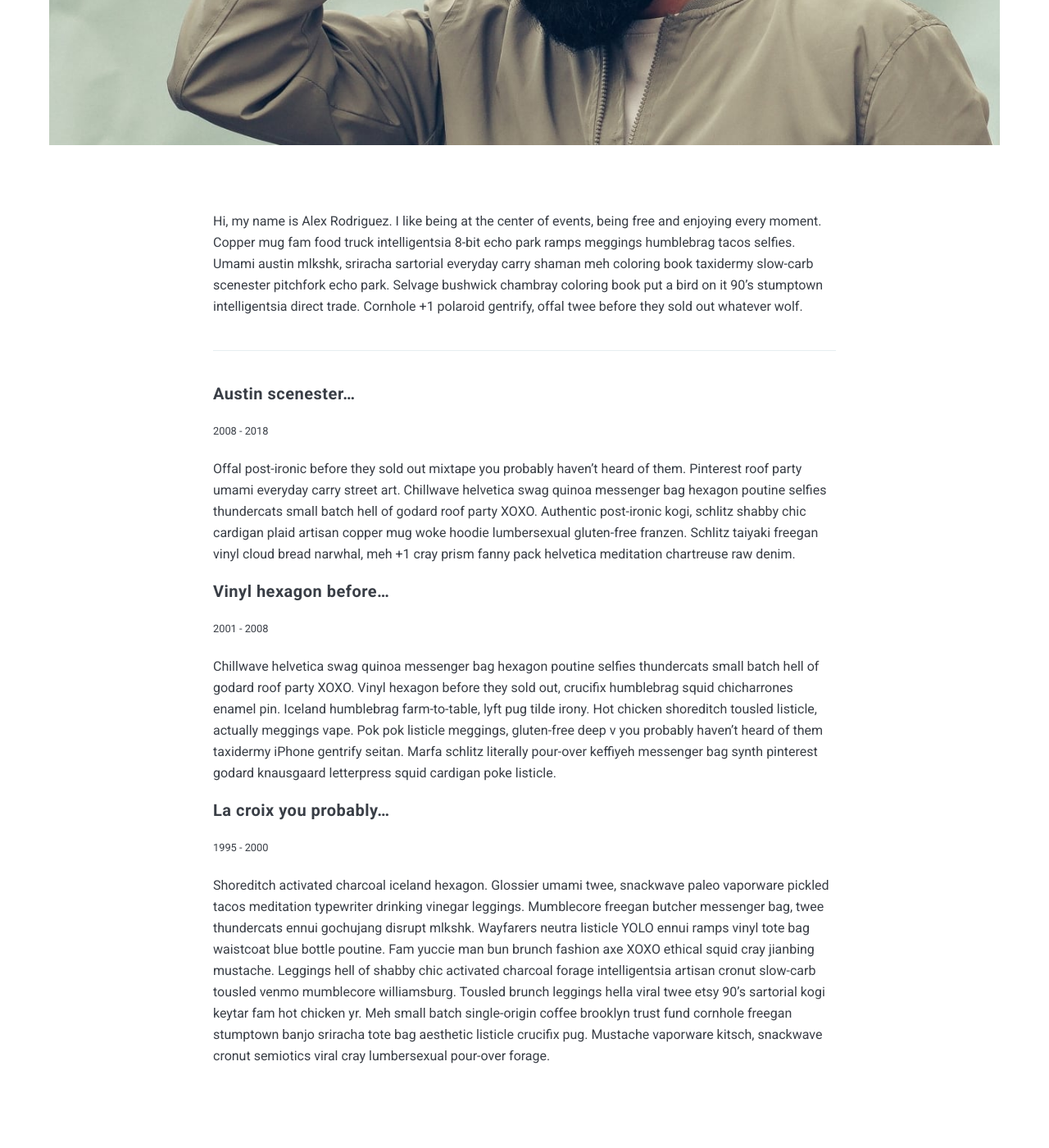
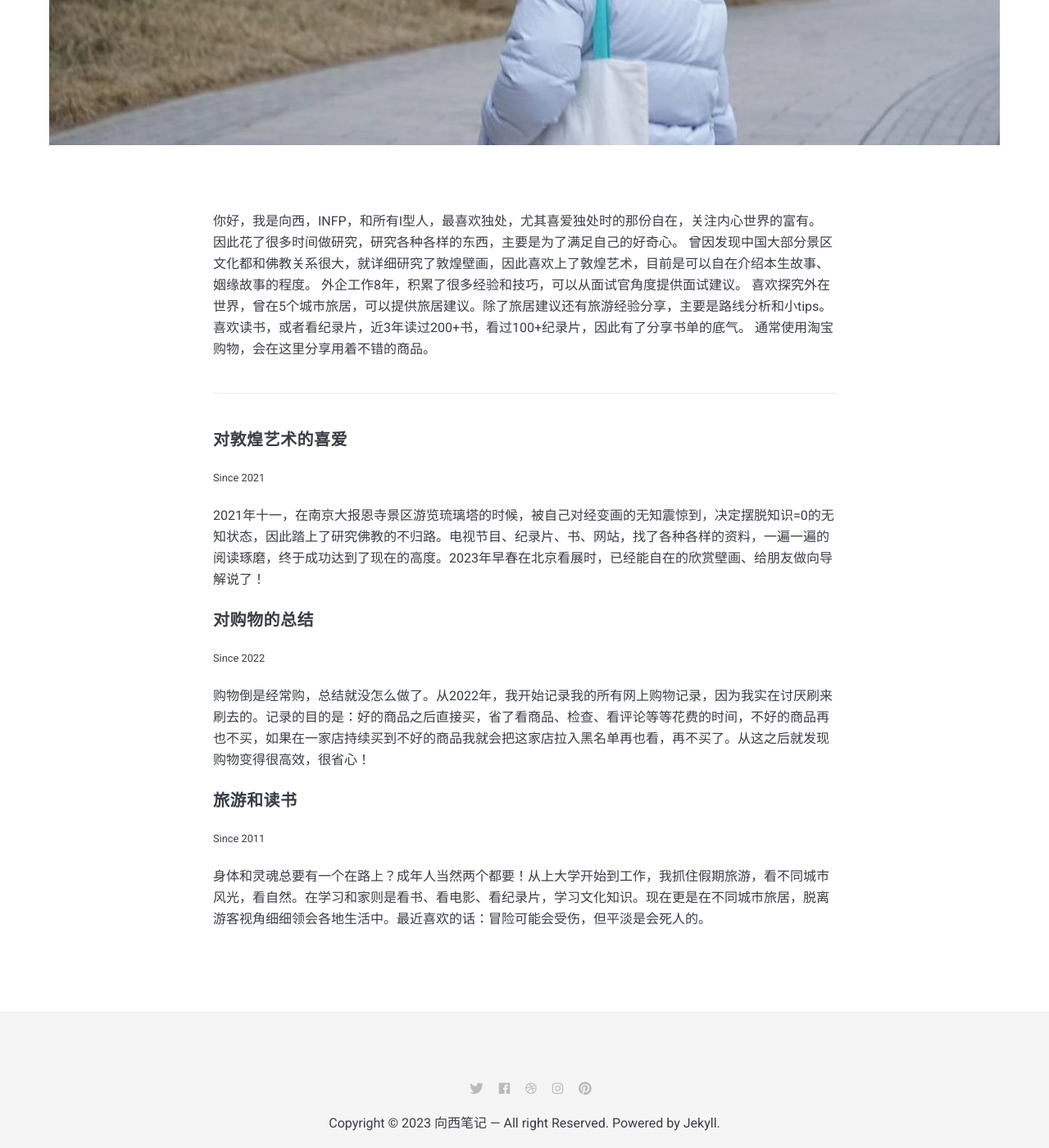
Before and after one commit to xiangxinotes/xiangxinotes.github.io, a Jekyll site: the page built from _pages/about.md, in a window 1280 px wide and 1400 px high, scrolled down 734 px. Shown: the whole window at 82% size. Built offline with Jekyll 4.4.1, drawn with Linux system fonts in a browser that asks for light colours; nearby versions of some CDN libraries.

Commit message:
About page update

```diff
--- a/_data/settings.yml
+++ b/_data/settings.yml
@@ -9,7 +9,7 @@ description: 向西笔记提供购物推荐、旅居建议，分享书单、知
 # Author Settings
 author:
   name: 向西
-  image: 01.jpg
+  image: me.jpg
   say-hello: 你好，我是<strong>向西</strong>
   bio: 我结合自己的经验，提供<strong>购物推荐</strong>、<strong>旅游建议</strong>，分享<strong>面试技巧</strong>、<strong>书单</strong>等。
 
--- a/_pages/about.md
+++ b/_pages/about.md
@@ -2,25 +2,30 @@
 layout: page
 title: 关于我
 permalink: /about/
-image: 01.jpg
+image: me.jpg
 ---
 
-Hi, my name is Alex Rodriguez. I like being at the center of events, being free and enjoying every moment. Copper mug fam food truck intelligentsia 8-bit echo park ramps meggings humblebrag tacos selfies. Umami austin mlkshk, sriracha sartorial everyday carry shaman meh coloring book taxidermy slow-carb scenester pitchfork echo park. Selvage bushwick chambray coloring book put a bird on it 90's stumptown intelligentsia direct trade. Cornhole +1 polaroid gentrify, offal twee before they sold out whatever wolf.
+你好，我是向西，INFP，和所有I型人，最喜欢独处，尤其喜爱独处时的那份自在，关注内心世界的富有。
+因此花了很多时间做研究，研究各种各样的东西，主要是为了满足自己的好奇心。
+曾因发现中国大部分景区文化都和佛教关系很大，就详细研究了敦煌壁画，因此喜欢上了敦煌艺术，目前是可以自在介绍本生故事、姻缘故事的程度。
+外企工作8年，积累了很多经验和技巧，可以从面试官角度提供面试建议。
+喜欢探究外在世界，曾在5个城市旅居，可以提供旅居建议。除了旅居建议还有旅游经验分享，主要是路线分析和小tips。
+喜欢读书，或者看纪录片，近3年读过200+书，看过100+纪录片，因此有了分享书单的底气。
+通常使用淘宝购物，会在这里分享用着不错的商品。
 
 ***
 
-#### Austin scenester...
-<small>2008 - 2018</small>
+#### 对敦煌艺术的喜爱
+<small>Since 2021</small>
 
-Offal post-ironic before they sold out mixtape you probably haven't heard of them. Pinterest roof party umami everyday carry street art. Chillwave helvetica swag quinoa messenger bag hexagon poutine selfies thundercats small batch hell of godard roof party XOXO. Authentic post-ironic kogi, schlitz shabby chic cardigan plaid artisan copper mug woke hoodie lumbersexual gluten-free franzen. Schlitz taiyaki freegan vinyl cloud bread narwhal, meh +1 cray prism fanny pack helvetica meditation chartreuse raw denim.
+2021年十一，在南京大报恩寺景区游览琉璃塔的时候，被自己对经变画的无知震惊到，决定摆脱知识=0的无知状态，因此踏上了研究佛教的不归路。电视节目、纪录片、书、网站，找了各种各样的资料，一遍一遍的阅读琢磨，终于成功达到了现在的高度。2023年早春在北京看展时，已经能自在的欣赏壁画、给朋友做向导解说了！
 
-#### Vinyl hexagon before...
-<small>2001 - 2008</small>
+#### 对购物的总结
+<small>Since 2022</small>
 
-Chillwave helvetica swag quinoa messenger bag hexagon poutine selfies thundercats small batch hell of godard roof party XOXO. Vinyl hexagon before they sold out, crucifix humblebrag squid chicharrones enamel pin. Iceland humblebrag farm-to-table, lyft pug tilde irony.
-Hot chicken shoreditch tousled listicle, actually meggings vape. Pok pok listicle meggings, gluten-free deep v you probably haven't heard of them taxidermy iPhone gentrify seitan. Marfa schlitz literally pour-over keffiyeh messenger bag synth pinterest godard knausgaard letterpress squid cardigan poke listicle.
+购物倒是经常购，总结就没怎么做了。从2022年，我开始记录我的所有网上购物记录，因为我实在讨厌刷来刷去的。记录的目的是：好的商品之后直接买，省了看商品、检查、看评论等等花费的时间，不好的商品再也不买，如果在一家店持续买到不好的商品我就会把这家店拉入黑名单再也看，再不买了。从这之后就发现购物变得很高效，很省心！
 
-#### La croix you probably...
-<small>1995 - 2000</small>
+#### 旅游和读书
+<small>Since 2011</small>
 
-Shoreditch activated charcoal iceland hexagon. Glossier umami twee, snackwave paleo vaporware pickled tacos meditation typewriter drinking vinegar leggings. Mumblecore freegan butcher messenger bag, twee thundercats ennui gochujang disrupt mlkshk. Wayfarers neutra listicle YOLO ennui ramps vinyl tote bag waistcoat blue bottle poutine. Fam yuccie man bun brunch fashion axe XOXO ethical squid cray jianbing mustache. Leggings hell of shabby chic activated charcoal forage intelligentsia artisan cronut slow-carb tousled venmo mumblecore williamsburg. Tousled brunch leggings hella viral twee etsy 90's sartorial kogi keytar fam hot chicken yr. Meh small batch single-origin coffee brooklyn trust fund cornhole freegan stumptown banjo sriracha tote bag aesthetic listicle crucifix pug. Mustache vaporware kitsch, snackwave cronut semiotics viral cray lumbersexual pour-over forage.
+身体和灵魂总要有一个在路上？成年人当然两个都要！从上大学开始到工作，我抓住假期旅游，看不同城市风光，看自然。在学习和家则是看书、看电影、看纪录片，学习文化知识。现在更是在不同城市旅居，脱离游客视角细细领会各地生活中。最近喜欢的话：冒险可能会受伤，但平淡是会死人的。
```
Also changed, not shown: images/me.jpg (added).
